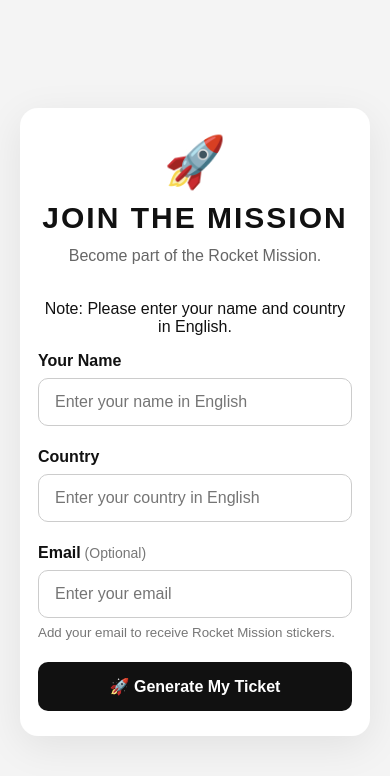
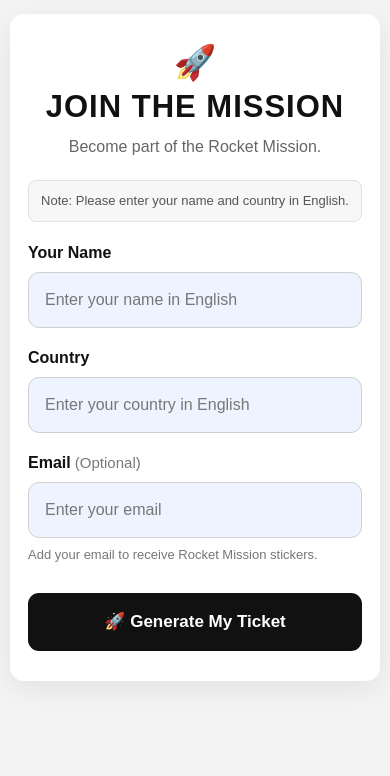
Before and after one commit to WsaanAlsalhi/Rocket_ticket, a Next.js app: page / in a window 390 px wide. Shown: the top 776 px of the page. Built offline with nearby package versions, Linux system fonts and the light colour scheme.

Commit message:
Refactor CSS styles for consistency and readability
Refactor CSS styles for improved readability and consistency. Adjusted padding, margins, font sizes, and colors across various components.

```diff
--- a/app/globals.css
+++ b/app/globals.css
@@ -10,170 +10,433 @@ body {
 }
 
 body {
-    font-family: Arial, Helvetica, sans-serif;
+    font-family:
+        Arial,
+        Helvetica,
+        sans-serif;
     background: #f4f4f4;
     color: #111;
 }
 
-button,
-input {
-    font: inherit;
+/* ==========================================
+   Main Container
+   ========================================== */
+
+.container {
+    width: 100%;
+    max-width: 920px;
+    min-height: 100vh;
+    margin: 0 auto;
+    padding: 40px 24px;
+    display: flex;
+    justify-content: center;
+    align-items: flex-start;
 }
 
-.container {
-    min-height: 100vh;
-    display: flex;
-    justify-content: center;
-    align-items: center;
-    padding: 40px 20px;
+/* ==========================================
+   Registration Card
+   ========================================== */
+
+.registration {
+    width: 100%;
+    max-width: 820px;
+    background: #ffffff;
+    padding: 42px 56px 48px;
+    border-radius: 18px;
+    box-shadow:
+        0 8px 30px rgba(0, 0, 0, 0.08);
 }
 
-.registration,
-.result {
-    width: 100%;
-    max-width: 650px;
-    background: white;
-    padding: 40px;
-    border-radius: 18px;
-    box-shadow: 0 10px 40px rgba(0, 0, 0, 0.08);
+/* ==========================================
+   Logo
+   ========================================== */
+
+.logo {
+    text-align: center;
+    font-size: 42px;
+    margin-bottom: 8px;
 }
 
-.registration {
-    text-align: center;
-}
-
-.logo {
-    font-size: 50px;
-    margin-bottom: 10px;
-}
+/* ==========================================
+   Title
+   ========================================== */
 
 .title {
     margin: 0;
-    font-size: 38px;
+    text-align: center;
+    font-size: 52px;
+    font-weight: 800;
     letter-spacing: 2px;
+    line-height: 1.1;
 }
 
 .subtitle {
+    margin: 18px 0 32px;
+    text-align: center;
+    font-size: 21px;
     color: #666;
-    margin: 12px 0 35px;
+}
+
+/* ==========================================
+   English Note
+   ========================================== */
+
+.form-note {
+    margin: 0 0 28px;
+    padding: 12px 16px;
+    text-align: center;
+    font-size: 14px;
+    line-height: 1.5;
+    color: #555;
+    background: #f7f7f7;
+    border: 1px solid #e2e2e2;
+    border-radius: 8px;
+}
+
+/* ==========================================
+   Form
+   ========================================== */
+
+form {
+    width: 100%;
 }
 
 .form-group {
-    text-align: left;
-    margin-bottom: 22px;
+    margin-bottom: 26px;
 }
 
 .form-group label {
     display: block;
-    margin-bottom: 8px;
+    margin-bottom: 10px;
+    font-size: 18px;
     font-weight: 700;
 }
 
 .optional {
+    font-weight: 400;
     color: #777;
-    font-weight: 400;
-    font-size: 14px;
+    font-size: 15px;
 }
 
 .form-group input {
     width: 100%;
-    padding: 14px 16px;
-    border: 1px solid #ccc;
-    border-radius: 10px;
+    height: 68px;
+    padding: 0 20px;
+    border: 1px solid #cfcfcf;
+    border-radius: 14px;
+    background: #eef4ff;
+    color: #111;
+    font-size: 18px;
     outline: none;
+    transition:
+        border-color 0.2s ease,
+        box-shadow 0.2s ease,
+        background 0.2s ease;
 }
 
 .form-group input:focus {
     border-color: #111;
+    background: #ffffff;
+    box-shadow:
+        0 0 0 3px rgba(0, 0, 0, 0.08);
+}
+
+.form-group input::placeholder {
+    color: #777;
 }
 
 .form-group small {
     display: block;
-    margin-top: 7px;
+    margin-top: 8px;
+    font-size: 14px;
+    line-height: 1.4;
     color: #777;
 }
 
-.submit-button,
-.download-button,
-.secondary-button {
+/* ==========================================
+   Submit Button
+   ========================================== */
+
+.submit-button {
     width: 100%;
-    padding: 15px;
+    height: 70px;
+    margin-top: 8px;
     border: none;
-    border-radius: 10px;
+    border-radius: 14px;
+    background: #111;
+    color: #ffffff;
+    font-size: 20px;
+    font-weight: 700;
     cursor: pointer;
-    font-weight: 700;
+    transition:
+        background 0.2s ease,
+        transform 0.2s ease,
+        opacity 0.2s ease;
 }
 
-.submit-button {
-    background: #111;
-    color: white;
+.submit-button:hover {
+    background: #222;
+    transform: translateY(-1px);
+}
+
+.submit-button:active {
+    transform: translateY(0);
 }
 
 .submit-button:disabled {
     opacity: 0.6;
     cursor: not-allowed;
+    transform: none;
 }
 
+/* ==========================================
+   Error Message
+   ========================================== */
+
 .error {
-    margin-top: 20px;
-    padding: 12px;
-    background: #ffe5e5;
-    color: #b00020;
-    border-radius: 8px;
+    width: 100%;
+    margin-top: 28px;
+    padding: 16px 18px;
+    border-radius: 10px;
+    background: #ffe4e4;
+    border: 1px solid #ffc4c4;
+    color: #c00000;
+    font-size: 16px;
+    line-height: 1.5;
+    text-align: center;
+    word-break: break-word;
 }
 
+/* ==========================================
+   Result Section
+   ========================================== */
+
 .result {
+    width: 100%;
+    max-width: 900px;
+    background: #ffffff;
+    padding: 40px;
+    border-radius: 18px;
+    box-shadow:
+        0 8px 30px rgba(0, 0, 0, 0.08);
     text-align: center;
 }
 
 .result h2 {
-    margin-top: 0;
-    letter-spacing: 2px;
+    margin: 0;
+    font-size: 36px;
+    font-weight: 800;
+    letter-spacing: 1px;
 }
 
 .mission-success {
-    color: #555;
+    margin: 12px 0 28px;
+    color: #666;
+    font-size: 17px;
 }
 
+/* ==========================================
+   Ticket
+   ========================================== */
+
 .ticket-wrapper {
-    margin: 30px 0;
-    overflow-x: auto;
+    width: 100%;
+    margin: 0 auto 28px;
+    overflow: hidden;
+    border-radius: 10px;
 }
 
 .generated-ticket {
     display: block;
     width: 100%;
     height: auto;
-    border-radius: 8px;
+    border-radius: 10px;
 }
 
+/* ==========================================
+   Email Message
+   ========================================== */
+
 .email-success {
-    margin: 15px 0;
-    padding: 12px;
-    background: #e8f7ed;
-    color: #146c2e;
-    border-radius: 8px;
+    margin: 0 auto 24px;
+    padding: 14px 18px;
+    border-radius: 10px;
+    background: #eef8ee;
+    border: 1px solid #cce8cc;
+    color: #236b23;
+    font-size: 15px;
+    line-height: 1.5;
 }
 
+/* ==========================================
+   Download Button
+   ========================================== */
+
 .download-button {
+    width: 100%;
+    height: 60px;
+    margin-bottom: 14px;
+    border: none;
+    border-radius: 12px;
     background: #111;
-    color: white;
-    margin-top: 10px;
+    color: #ffffff;
+    font-size: 18px;
+    font-weight: 700;
+    cursor: pointer;
+    transition:
+        background 0.2s ease,
+        transform 0.2s ease;
 }
 
-.secondary-button {
-    background: #e8e8e8;
-    color: #111;
-    margin-top: 12px;
+.download-button:hover {
+    background: #222;
+    transform: translateY(-1px);
 }
 
-@media (max-width: 600px) {
-    .registration,
-    .result {
-        padding: 25px 18px;
+/* ==========================================
+   Secondary Button
+   ========================================== */
+
+.secondary-button {
+    width: 100%;
+    height: 58px;
+    border: 1px solid #cfcfcf;
+    border-radius: 12px;
+    background: #ffffff;
+    color: #111;
+    font-size: 17px;
+    font-weight: 600;
+    cursor: pointer;
+    transition:
+        background 0.2s ease,
+        border-color 0.2s ease;
+}
+
+.secondary-button:hover {
+    background: #f5f5f5;
+    border-color: #999;
+}
+
+/* ==========================================
+   Responsive - Tablet
+   ========================================== */
+
+@media (max-width: 768px) {
+    .container {
+        padding: 24px 16px;
+    }
+
+    .registration {
+        padding: 34px 28px 38px;
     }
 
     .title {
+        font-size: 40px;
+    }
+
+    .subtitle {
+        font-size: 18px;
+    }
+
+    .form-group input {
+        height: 60px;
+        font-size: 17px;
+    }
+
+    .submit-button {
+        height: 62px;
+        font-size: 18px;
+    }
+
+    .result {
+        padding: 28px 20px;
+    }
+
+    .result h2 {
         font-size: 30px;
     }
 }
+
+/* ==========================================
+   Responsive - Mobile
+   ========================================== */
+
+@media (max-width: 480px) {
+    .container {
+        padding: 14px 10px;
+    }
+
+    .registration {
+        padding: 28px 18px 30px;
+        border-radius: 14px;
+    }
+
+    .logo {
+        font-size: 34px;
+    }
+
+    .title {
+        font-size: 31px;
+        letter-spacing: 1px;
+    }
+
+    .subtitle {
+        margin-top: 14px;
+        margin-bottom: 24px;
+        font-size: 16px;
+    }
+
+    .form-note {
+        margin-bottom: 22px;
+        padding: 10px 12px;
+        font-size: 13px;
+    }
+
+    .form-group {
+        margin-bottom: 21px;
+    }
+
+    .form-group label {
+        font-size: 16px;
+    }
+
+    .form-group input {
+        height: 56px;
+        padding: 0 16px;
+        border-radius: 11px;
+        font-size: 16px;
+    }
+
+    .form-group small {
+        font-size: 13px;
+    }
+
+    .submit-button {
+        height: 58px;
+        border-radius: 11px;
+        font-size: 17px;
+    }
+
+    .result {
+        padding: 24px 14px;
+        border-radius: 14px;
+    }
+
+    .result h2 {
+        font-size: 26px;
+    }
+
+    .mission-success {
+        font-size: 15px;
+    }
+
+    .download-button {
+        height: 56px;
+        font-size: 16px;
+    }
+
+    .secondary-button {
+        height: 54px;
+        font-size: 16px;
+    }
+}
```
